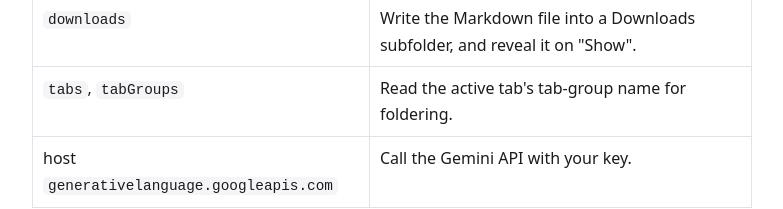
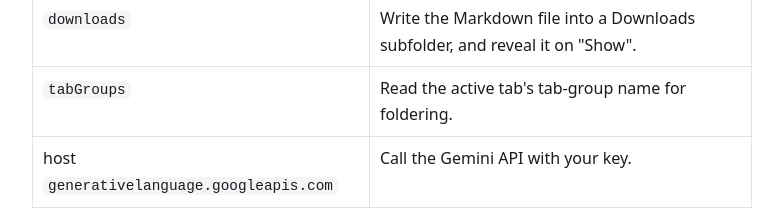
Before and after one commit to alematic/GemFetch, a browser extension: page docs/privacy.html in a window 1280 px wide. Shown: the part 1234-1443 px from the top of the page, without its empty margins (248-1031 px from the left). Drawn offline with Linux system fonts and the light colour scheme.

Commit message:
v2.2.5 — drop unused tabs permission (Web Store rejection)
Co-Authored-By: Claude Opus 5.5 <noreply@anthropic.com>

```diff
--- a/docs/privacy.html
+++ b/docs/privacy.html
@@ -56,7 +56,7 @@
   <tr><td><code>activeTab</code> + <code>scripting</code></td><td>Read the current page's text — only the tab you clicked the button on.</td></tr>
   <tr><td><code>storage</code></td><td>Save settings and the recent-saves list locally.</td></tr>
   <tr><td><code>downloads</code></td><td>Write the Markdown file into a Downloads subfolder, and reveal it on "Show".</td></tr>
-  <tr><td><code>tabs</code>, <code>tabGroups</code></td><td>Read the active tab's tab-group name for foldering.</td></tr>
+  <tr><td><code>tabGroups</code></td><td>Read the active tab's tab-group name for foldering.</td></tr>
   <tr><td>host <code>generativelanguage.googleapis.com</code></td><td>Call the Gemini API with your key.</td></tr>
 </table>
 
```
Also changed, not shown: manifest.json, 3 other files.
